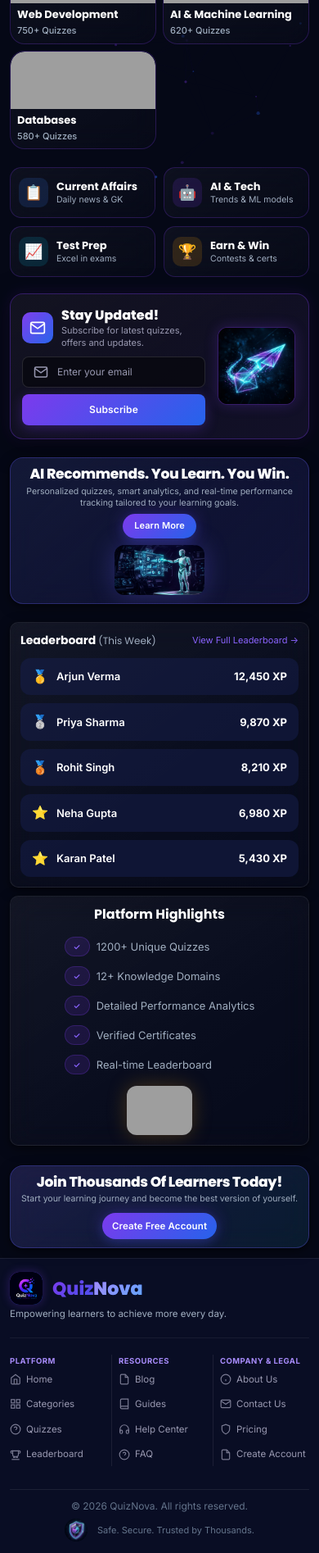
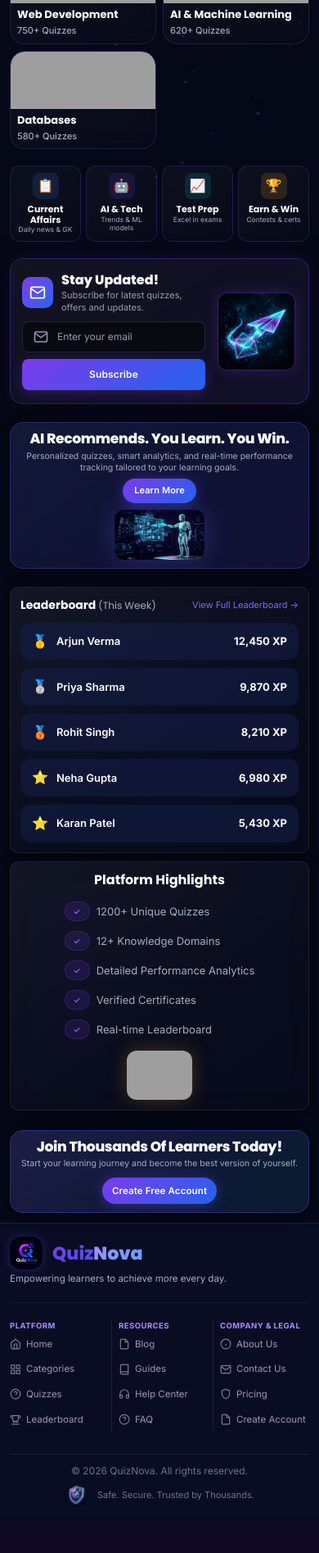
Before and after one commit to mahantheshganiga05/QuizNova, a Flask app: page / in a window 390 px wide. Shown: the part 688-2583 px from the top of the page at 82% size. After the commit the page ends 2524 px from the top, so only its background shows below. Run offline with Flask 3, Linux system fonts and the light colour scheme; data that the repository does not hold is empty; some libraries are stand-ins or nearby versions; grey boxes are pictures that could not be loaded.

Commit message:
Fix category card placement and mobile responsive grid: 4 domain cards (Current Affairs, AI & Tech, Test Prep, Earn & Win) placed inside Categories section in ONE single horizontal row (repeat(4, minmax(0, 1fr))) with 11px bold titles, 8.5px labels, and zero page overflow (desktop untouched)

```diff
--- a/templates/home.html
+++ b/templates/home.html
@@ -469,55 +469,65 @@
 
   @media (max-width: 768px) {
     .feature-cards-section {
-      padding-block: 8px 10px !important;
+      padding-block: 6px 10px !important;
     }
     .feature-cards-grid {
       display: grid !important;
-      grid-template-columns: repeat(2, minmax(0, 1fr)) !important;
-      gap: 10px !important;
+      grid-template-columns: repeat(4, minmax(0, 1fr)) !important;
+      gap: 6px !important;
       width: 100% !important;
+      margin: 0 !important;
+      padding: 0 !important;
       box-sizing: border-box !important;
     }
     .feature-card {
       display: flex !important;
-      flex-direction: row !important;
+      flex-direction: column !important;
       align-items: center !important;
-      gap: 10px !important;
-      padding: 12px 10px !important;
+      justify-content: center !important;
+      text-align: center !important;
+      padding: 8px 4px !important;
+      gap: 4px !important;
       width: 100% !important;
       min-width: 0 !important;
-      border-radius: 14px !important;
+      border-radius: 12px !important;
       box-sizing: border-box !important;
+      overflow: hidden !important;
     }
     .feature-card-icon {
-      width: 36px !important;
-      height: 36px !important;
-      font-size: 18px !important;
-      border-radius: 10px !important;
+      width: 32px !important;
+      height: 32px !important;
+      font-size: 16px !important;
+      border-radius: 8px !important;
       flex-shrink: 0 !important;
+      margin: 0 auto 2px auto !important;
     }
     .feature-card-content {
       min-width: 0 !important;
-      flex: 1 !important;
+      width: 100% !important;
+      text-align: center !important;
     }
     .feature-card-title {
-      font-size: 13px !important;
+      font-size: 11px !important;
       font-weight: 700 !important;
       margin: 0 0 2px 0 !important;
       min-width: 0 !important;
       overflow-wrap: break-word !important;
       word-break: normal !important;
       white-space: normal !important;
-      line-height: 1.2 !important;
+      line-height: 1.15 !important;
+      text-align: center !important;
     }
     .feature-card-desc {
-      font-size: 10.5px !important;
+      font-size: 8.5px !important;
       margin: 0 !important;
       min-width: 0 !important;
       overflow-wrap: break-word !important;
       word-break: normal !important;
       white-space: normal !important;
-      line-height: 1.25 !important;
+      line-height: 1.15 !important;
+      text-align: center !important;
+      color: var(--text-2) !important;
     }
     .newsletter-home-card {
       display: grid !important;
```
